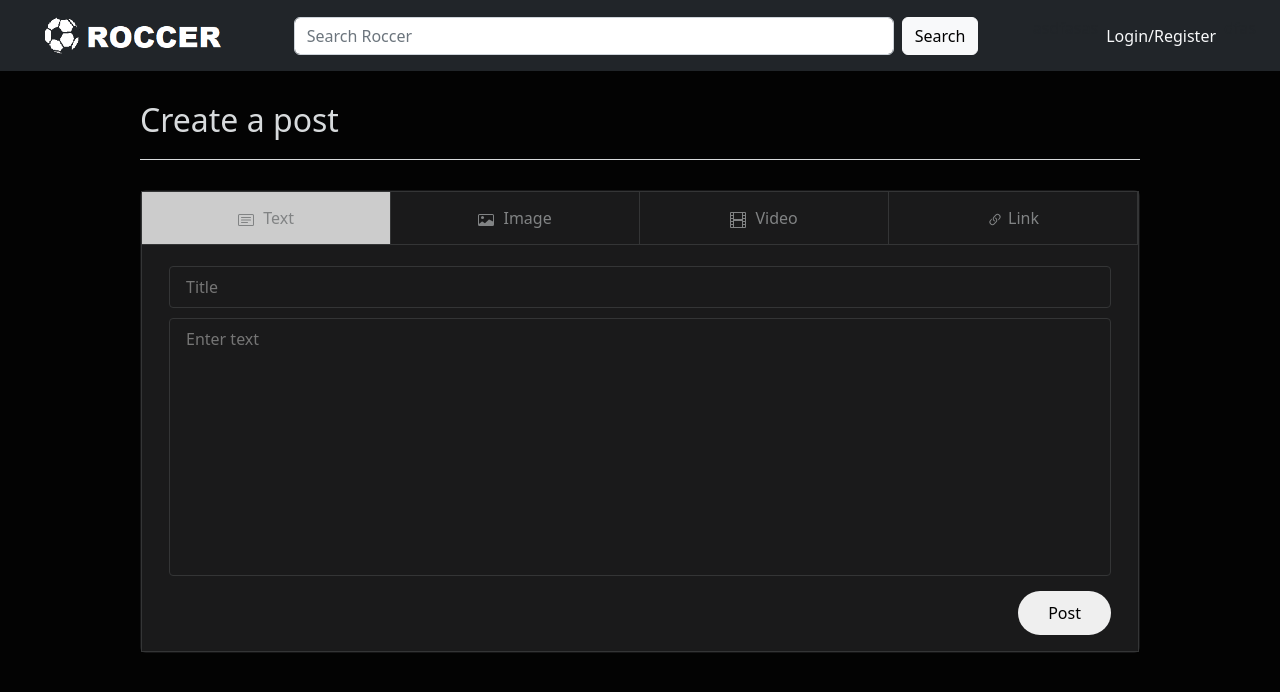
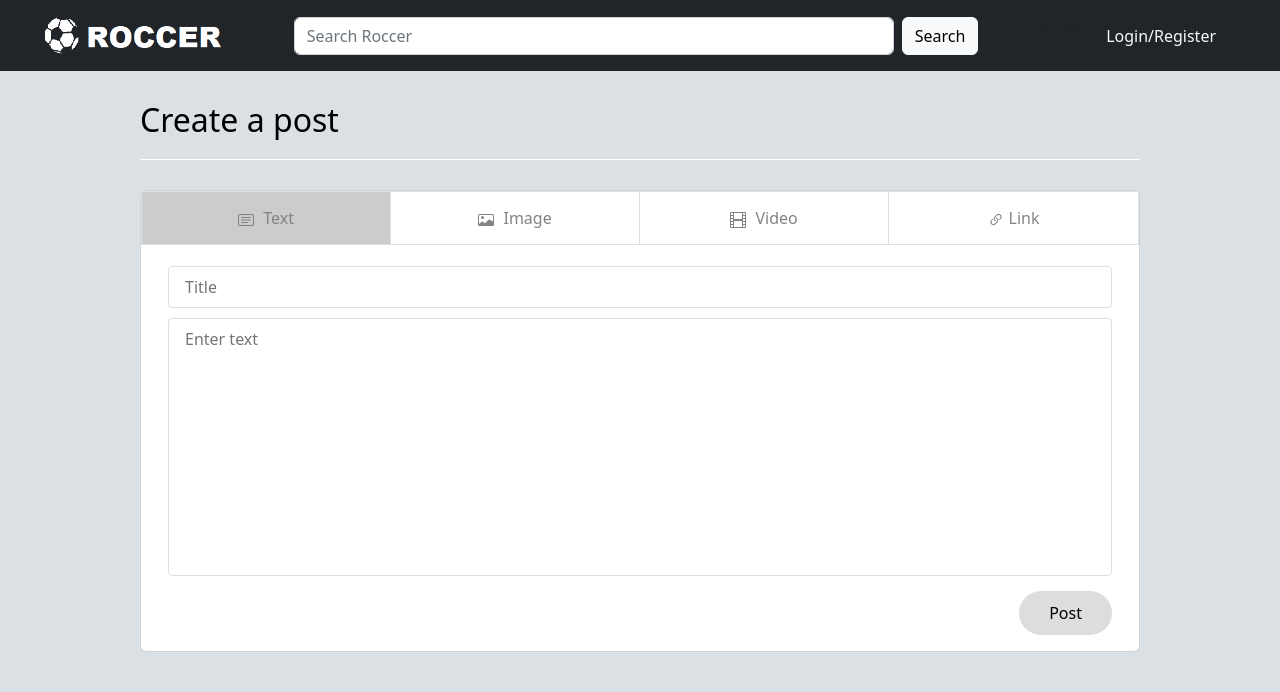
Before and after one commit to Fenshway/roccer, a Flask app: template templates/create_post.html in a window 1280 px wide. Shown: the top 692 px of the page. Run offline with Flask 3, Linux system fonts and the light colour scheme; the template is opened without the code that fills it, so the values that code supplies are empty; some libraries are stand-ins or nearby versions.

Commit message:
Changed create post page colors to match rest of site

```diff
--- a/templates/create_post.html
+++ b/templates/create_post.html
@@ -10,7 +10,7 @@
     }
 
     body {
-        background-color: #030303;
+        background-color: #DBE0E5;
     }
 
     .containerr {
@@ -19,15 +19,15 @@
     }
 
     .containerr h1 {
-        color: #D7DADC;
+        color: black;
         font-size: 32px;
         margin-bottom: 30px;
-        border-bottom: 1px solid #D7DADC;
+        border-bottom: 1px solid white;
         padding-bottom: 20px;
     }
 
     .containerr .card {
-        background-color: #1a1a1b;
+        background-color: white;
     }
 
     .containerr .top-card {
@@ -39,9 +39,9 @@
     }
 
     .containerr .card .top-card textarea {
-        background-color: #1a1a1b;
-        border: 1px solid #343536;
-        color: white;
+        background-color: white;
+        border: 1px solid #DAE0E6;
+        color: black;
         display: block;
         width: 100%;
         border-radius: 4px;
@@ -61,6 +61,7 @@
     .post-btn {
         padding: 10px 30px;
         border: none;
+        background-color: rgb(221, 221, 221);
         border-radius: 9999px;
     }
 
@@ -85,10 +86,6 @@
         cursor: pointer;
     }
 
-    .url-input {
-        background-color: turquoise;
-    }
-
     .url-label {
         color: white;
     }
@@ -96,23 +93,26 @@
     .tab {
         width: 100%;
         overflow: hidden;
-        border: 1px solid #343536;
-        background-color: #1a1a1b;
+        border: 1px solid #DAE0E6;
         display: flex;
     }
 
     /* Style the buttons that are used to open the tab content */
     .tab button {
-        background-color: inherit;
+        background-color: white;
         float: left;
         border: none;
-        border-right: 1px solid #343536;
+        border-right: 1px solid #DAE0E6;
         outline: none;
         cursor: pointer;
         padding: 14px 16px;
         transition: 0.3s;
         color: #818384;
         width: 25%;
+    }
+
+    .tab button:nth-of-type(4) {
+        border: none;
     }
 
     /* Change background color of buttons on hover */
@@ -129,12 +129,10 @@
     .tabcontent {
         display: none;
         padding: 6px 12px;
-        border: 1px solid #343536;
         border-top: none;
     }
 
     .tabcontent div:nth-child(2) {
-        border: 1px solid #343536;
         height: 400px;
     }
 
@@ -144,15 +142,15 @@
 
     .file-label {
         padding: 15px 20px;
-        border: 1px solid white;
+        border: 1px solid #DAE0E6;
         border-radius: 9999px;
-        color: white;
+        color: black;
         transition: 0.4s;
     }
 
     .file-label:hover {
         cursor: pointer;
-        background-color: white;
+        background-color: rgb(221, 221, 221);
         color: black;
     }
 
@@ -164,6 +162,7 @@
         display: flex;
         justify-content: center;
         align-items: center;
+        border: 1px solid #DAE0E6;
     }
 
     .img-area {
@@ -174,7 +173,6 @@
         border: 5px solid grey;
         border-radius: 10px;
         overflow: hidden;
-        background-color: grey;
     }
 
     .img-area img {
@@ -212,14 +210,12 @@
     }
 
     .video-area {
-        color: white;
         position: relative;
         width: 500px;
         height: 300px;
         border: 5px solid grey;
         border-radius: 10px;
         overflow: hidden;
-        background-color: grey;
     }
 
     .video-area video {
```
